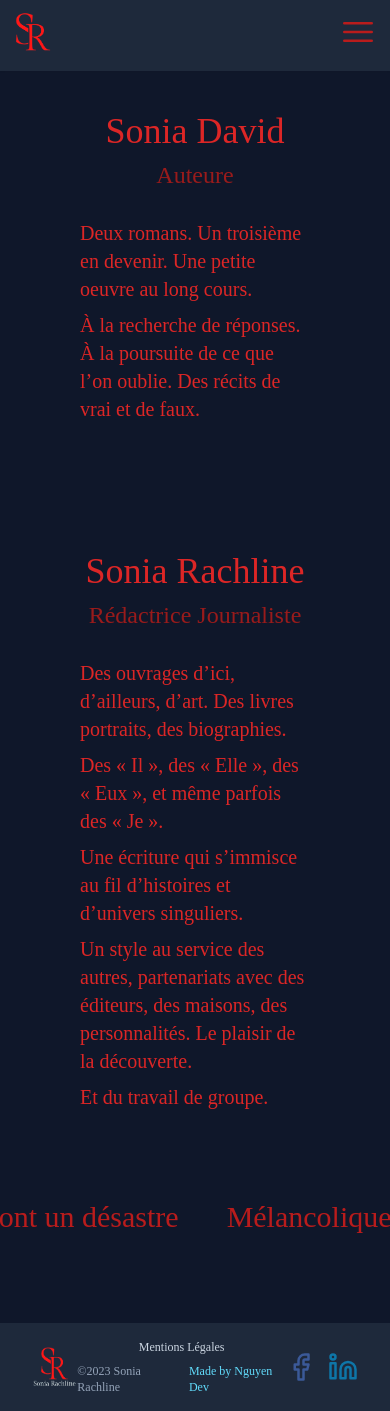
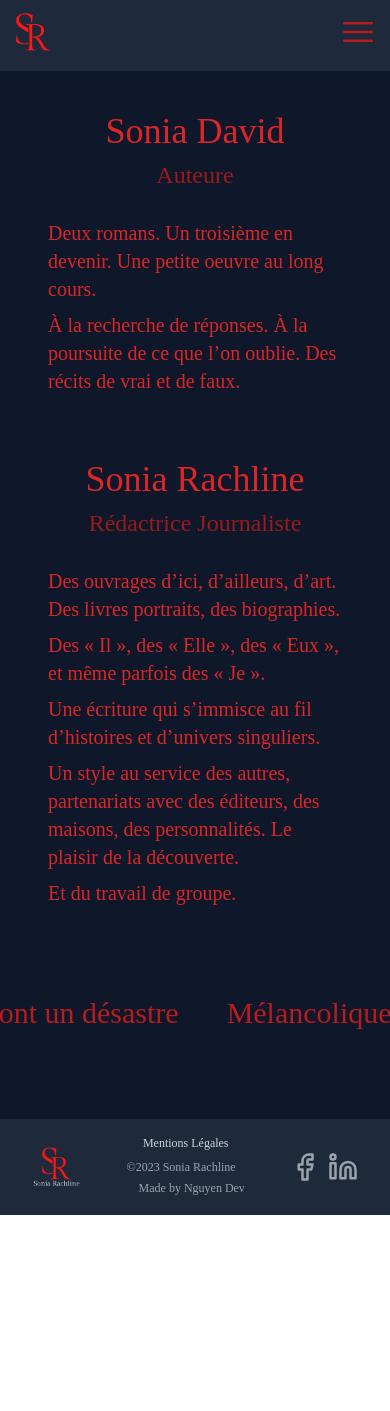
Before and after one commit to mrnguyencoder/sonia-rachline.fr, a React (Create React App) app: page / in a window 390 px wide. After the commit the page ends 1215 px from the top, so only its background shows below. Built offline with nearby package versions, Linux system fonts and the light colour scheme.

Commit message:
responsive

```diff
--- a/src/componants/Footer.jsx
+++ b/src/componants/Footer.jsx
@@ -7,31 +7,32 @@ import Logo from '../assets/logoSoniaRachline.png';
 
 function Footer() {
   return (
-    <footer className='flex flex-col bg-slate-800 px-4'>
+    <footer className='flex flex-col bg-slate-800 px-4 text-gray-400'>
       <div className="flex justify-between items-center p-4">
         <Link to="/"><img src={Logo} alt="sonia rachline" className='h-10 md:h-14 lg:h-20 hover:scale-110' /></Link>
-        <div className="flex  flex-col items-center space-y-2">
+        <div className="flex flex-col items-center space-y-2">
           <Link to="mentions-legales" className='text-slate-300 hover:scale-105 text-xs md:text-lg'>Mentions Légales</Link>
-          <div className="flex space-x-3">
-            <p className="hover:animate-pulse text-slate-400 text-xs md:text-lg">
+          <div className="md:flex space-x-3">
+            <p className="hover:text-red-600 text-xs md:text-lg">
               ©{new Date().getFullYear()} Sonia Rachline
             </p>
             <a href="https://nguyendev.fr/"
-                className="text-[#61dbfb] text-xs md:text-lg"
+                className="text-xs md:text-lg hover:text-[#61dbfb]"
                 rel='noreferrer' target="_blank">
-             Made by Nguyen Dev</a>
+              Made by Nguyen Dev
+             </a>
           </div>
         </div>
-        <div className="text-3xl md:text-5xl flex space-x-3">
+        <div className="text-3xl md:text-5xl flex space-x-2">
             <a href="https://www.facebook.com/sonia.david.92"
               className=""
               rel='noreferrer' target="_blank">
-              <FiFacebook className='text-[#3b5998] hover:text-red-700'/>
+              <FiFacebook className=' hover:text-[#3b5998]'/>
             </a>
             <a href="https://www.linkedin.com/in/sonia-rachline-64776630/?originalSubdomain=fr"
               className=""
               rel='noreferrer' target="_blank">
-              <FiLinkedin className='text-[#0e76a8] hover:text-red-700'/>
+              <FiLinkedin className=' hover:text-[#0e76a8]'/>
             </a>
           </div>
       </div>
--- a/src/componants/Home.jsx
+++ b/src/componants/Home.jsx
@@ -5,14 +5,14 @@ function Home() {
   return (
     <section className="flex flex-col justify-between items-center space-y-8 lg:space-y-20 p-10 md:p-20 lg:p-32">
       <div className="">
-        <div className="grid grid-cols-1 lg:grid-cols-2 gap-16">
-          <div className=" px-10 ">
+        <div className="grid grid-cols-1 lg:grid-cols-2 md:gap-16">
+          <div className="px-2 md:px-10 ">
             <h2 className="text-4xl md:text-5xl text-red-600 hover:animate-ping text-center">Sonia David</h2>
             <h3 className="text-2xl md:text-3xl text-red-800 pt-2 text-center">Auteure</h3>
             <p className="text-xl md:text-2xl text-red-600 max-w-4xl pt-7">Deux romans. Un troisième en devenir. Une petite oeuvre au long cours.</p>
             <p className="text-xl md:text-2xl text-red-600 max-w-4xl pt-2">À la recherche de réponses. À la poursuite de ce que l’on oublie. Des récits de vrai et de faux.</p>
           </div>
-          <div className=" px-10 pt-16 md:pt-0">
+          <div className=" px-2 md:px-10 pt-16 md:pt-0">
             <h1 className="text-4xl md:text-5xl text-red-600 hover:animate-ping text-center">Sonia Rachline</h1>
             <h3 className="text-2xl md:text-3xl text-red-800 pt-2 text-center">Rédactrice Journaliste</h3>
             <p className="text-xl md:text-2xl text-red-600 max-w-4xl pt-7">Des ouvrages d’ici, d’ailleurs, d’art. Des livres portraits, des biographies.</p>
--- a/src/componants/Publications.jsx
+++ b/src/componants/Publications.jsx
@@ -234,8 +234,8 @@ function Publications() {
             <h2 className="text-4xl">{selectedBook.name}</h2>
             <p className="">Éditeur: {selectedBook.editeur}</p>
             <p className="">Date de publication: {selectedBook.datePublished}</p>
-            <p className="px-6 lg:text-2xl">{selectedBook.resume}</p>
-            <div className="flex space-x-5 justify-center items-center">
+            <p className="md:px-6 lg:text-2xl">{selectedBook.resume}</p>
+            <div className="md:flex md:space-x-5 space-y-6 md:space-y-0 justify-center items-center">
               <button onClick={() => setSelectedBook(null)} className="flex justify-center items-center bg-sky-900 rounded-full px-4 py-2"><ArrowLeftCircleIcon className="h-10 text-slate-50"/> Retour à la liste des livres</button>
               <a href={selectedBook.buyLink} target="_blank" rel="noreferrer" className="flex justify-center items-center px-6 py-2 bg-yellow-500 rounded-full hover:animate-pulse">Lien d'achat du livre <ArrowRightCircleIcon className="h-10 text-teal-600 animate-spin" /> </a>
             </div>
@@ -259,7 +259,7 @@ function Publications() {
                     <Link
                       onClick={() => setSelectedBook(book)}
                       to={`/publications/${book.title}`}
-                      className="hover:border-b hover:scale-105 hover:text-red-500 flex justify-center items-center">
+                      className="hover:border-b hover:scale-105 hover:text-red-500 md:flex justify-center items-center">
                         {book.name}, {book.datePublished}
                     </Link>
                   </li>
```
